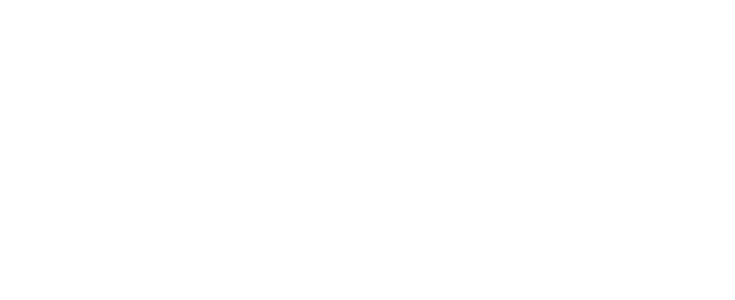
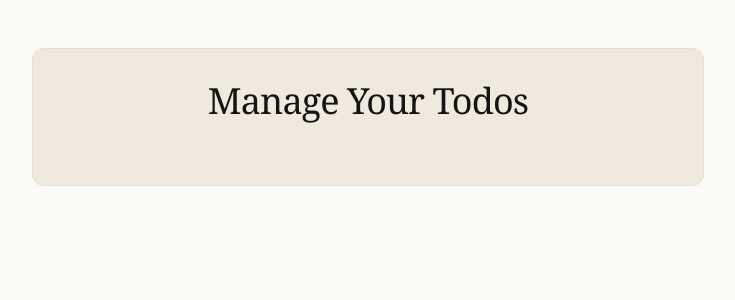
Before and after one commit to Leqdxr/todo-list, a React (Vite) app: page / in a window 1280 px wide. Shown: the top 300 px of the page, without its empty margins (272-1007 px from the left). Built offline with nearby package versions, Linux system fonts and the light colour scheme.

Commit message:
add todo state and crud handlers in app with todo provider

```diff
--- a/src/App.jsx
+++ b/src/App.jsx
@@ -1,7 +1,51 @@
+import { useState } from "react";
 import "./App.css";
+import { TodoProvider } from "./contexts";
 
 function App() {
-  return <></>;
+  const [todos, setTodos] = useState([]);
+
+  const addTodo = (todo) => {
+    setTodos((prev) => [...prev, { id: Date.now(), ...todo }]);
+  };
+
+  const updateTodo = (id, todo) => {
+    setTodos((prev) =>
+      prev.map((PrevTodo) => (PrevTodo.id === id ? todo : PrevTodo)),
+    );
+  };
+
+  const deleteTodo = (id) => {
+    setTodos((prev) => prev.filter((PrevTodo) => PrevTodo.id !== id));
+  };
+
+  const toggleComplete = (id) => {
+    setTodos((prev) =>
+      prev.map((PrevTodo) =>
+        PrevTodo.id === id
+          ? { ...PrevTodo, completed: !PrevTodo.completed }
+          : PrevTodo,
+      ),
+    );
+  };
+
+  return (
+    <TodoProvider
+      value={{ todos, addTodo, deleteTodo, updateTodo, toggleComplete }}
+    >
+      <div className="bg-[#faf9f5] min-h-screen py-12 px-4">
+        <div className="w-full max-w-2xl mx-auto bg-[#efe9de] border border-[#e6dfd8] rounded-xl p-8 text-[#141413]">
+          <h1 className="font-serif text-4xl font-normal tracking-tight text-center mb-8">
+            Manage Your Todos
+          </h1>
+          <div className="mb-6">{/* Todo form goes here */}</div>
+          <div className="flex flex-wrap gap-y-3">
+            {/*Loop and Add TodoItem here */}
+          </div>
+        </div>
+      </div>
+    </TodoProvider>
+  );
 }
 
 export default App;
```
